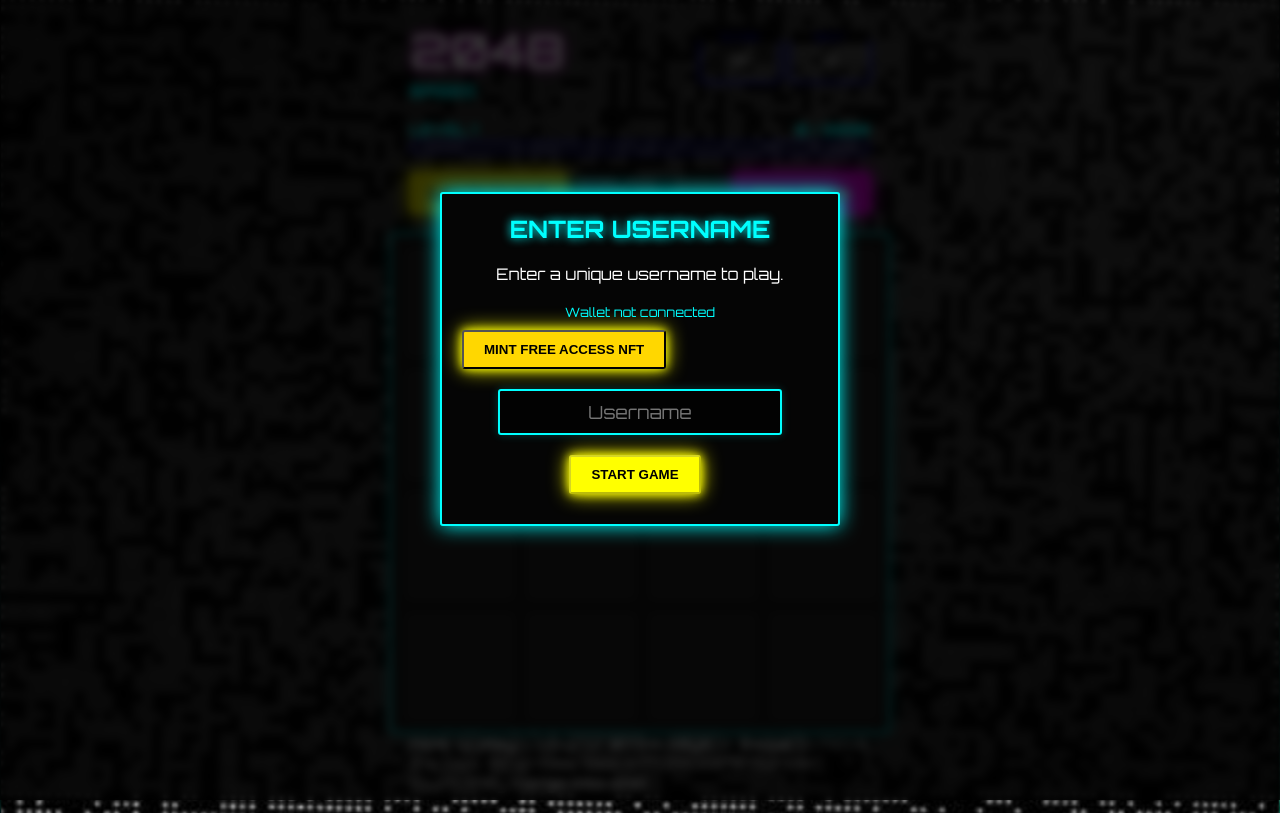
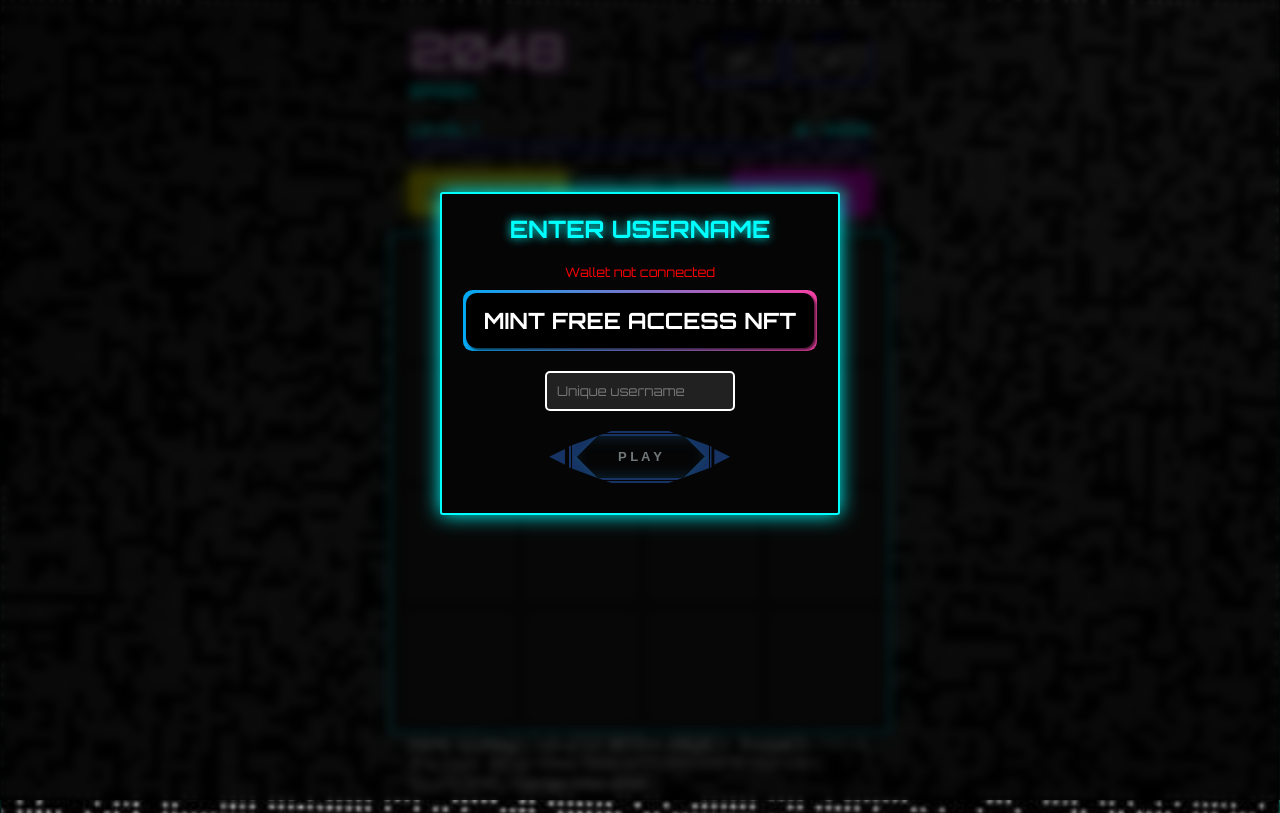
Before and after one commit to hotpunkx/based2048, a website built with Vite: page index.html in a window 1280 px wide. Built offline with nearby package versions, Linux system fonts and the light colour scheme; some packages are replaced by stand-ins of ours; no server answers; what thirdweb would draw is missing.

Commit message:
style: Update wallet status text color to red and fix inline styles

```diff
--- a/index.html
+++ b/index.html
@@ -68,20 +68,34 @@
     <div id="username-modal" class="modal" style="display: block;">
       <div class="modal-content">
         <h2>ENTER USERNAME</h2>
-        <p>Enter a unique username to play.</p>
         <div id="wallet-buttons" style="margin-bottom: 20px;">
           <button id="connect-coinbase" class="leaderboard-button" style="background: #0052ff; color: white;">Connect
-            Coinbase</button>
+            Base</button>
         </div>
-        <p id="wallet-status" style="margin-bottom:10px; font-size: 0.8em; color: var(--neon-cyan)">Wallet not connected
+        <p id="wallet-status" class="wallet-status-text">Wallet not
+          connected
         </p>
 
-        <button id="mint-button" class="leaderboard-button"
-          style="background: #ffd700; color: black; display: none; margin-bottom: 20px;">MINT FREE ACCESS NFT</button>
+        <div id="mint-container" style="display: none; margin-bottom: 20px;">
+          <div class="mint-container-bg">
+            <button id="mint-button" class="mint-button">MINT FREE ACCESS NFT</button>
+          </div>
+        </div>
 
-        <input type="text" id="username-input" placeholder="Username" maxlength="15">
+
+        <input id="username-input" placeholder="Unique username" class="input" name="text" type="text" maxlength="15">
         <!-- Hidden initially -->
-        <button id="start-game-button" class="leaderboard-button" style="margin-top: 20px;" disabled>START GAME</button>
+        <button id="start-game-button" style="margin-top: 20px;" disabled>
+          P L A Y
+          <div id="clip">
+            <div id="leftTop" class="corner"></div>
+            <div id="rightBottom" class="corner"></div>
+            <div id="rightTop" class="corner"></div>
+            <div id="leftBottom" class="corner"></div>
+          </div>
+          <span id="rightArrow" class="arrow"></span>
+          <span id="leftArrow" class="arrow"></span>
+        </button>
         <p id="login-error" style="color: var(--neon-pink); margin-top: 10px;"></p>
       </div>
     </div>
--- a/src/Leaderboard.js
+++ b/src/Leaderboard.js
@@ -18,6 +18,7 @@ export class Leaderboard {
         this.walletStatus = document.getElementById("wallet-status");
         this.walletButtons = document.getElementById("wallet-buttons");
         this.mintBtn = document.getElementById("mint-button");
+        this.mintContainer = document.getElementById("mint-container");
 
         this.currentUser = null;
 
@@ -60,7 +61,7 @@ export class Leaderboard {
             this.connectCoinbaseBtn.style.display = "none";
         }
         // Force Mint button to be visible initially if not connected
-        this.mintBtn.style.display = "block";
+        this.mintContainer.style.display = "block";
 
         this.mintBtn.onclick = () => this.handleMint();
     }
@@ -149,24 +150,24 @@ export class Leaderboard {
                     this.loginError.textContent = "READY TO PLAY";
                     this.loginError.style.color = "var(--neon-green)";
                     this.usernameInput.style.display = "none";
-                    this.mintBtn.style.display = "none";
+                    this.mintContainer.style.display = "none";
                     await this.loginWithWallet(account.address);
                     this.startGameBtn.disabled = false;
                 } else {
                     // No NFT, need to mint
                     this.loginError.textContent = "Wallet Connected! Enter username to Mint NFT.";
                     this.loginError.style.color = "var(--neon-yellow)";
-                    this.mintBtn.style.display = "block";
+                    this.mintContainer.style.display = "block";
                     this.usernameInput.style.display = "block";
                     this.startGameBtn.disabled = true;
                 }
 
             } else {
-                this.mintBtn.style.display = "block";
+                this.mintContainer.style.display = "block";
             }
         } catch (e) {
             console.log("Auto connect failed", e);
-            this.mintBtn.style.display = "block";
+            this.mintContainer.style.display = "block";
         }
     }
 
@@ -189,7 +190,7 @@ export class Leaderboard {
             this.walletStatus.style.color = "var(--neon-green)";
 
             if (hasNft) {
-                this.mintBtn.style.display = "none";
+                this.mintContainer.style.display = "none";
                 this.usernameInput.style.display = "none"; // Hide username input
 
                 // Login with wallet
@@ -205,7 +206,7 @@ export class Leaderboard {
             } else {
                 this.loginError.textContent = "Wallet Connected! Enter username to Mint NFT.";
                 this.loginError.style.color = "var(--neon-yellow)";
-                this.mintBtn.style.display = "block";
+                this.mintContainer.style.display = "block";
                 this.usernameInput.style.display = "block";
                 this.startGameBtn.disabled = true; // Wait for mint
                 return true; // Connected, needs mint
@@ -232,7 +233,7 @@ export class Leaderboard {
             const connected = await this.handleWalletConnect("com.coinbase.wallet");
             if (!connected) return; // Stop if connection failed
 
-            if (this.mintBtn.style.display === "none") return;
+            if (this.mintContainer.style.display === "none") return;
         }
 
         const username = this.usernameInput.value.trim();
@@ -281,7 +282,7 @@ export class Leaderboard {
             hasNft = await window.walletManager.checkOwnership();
 
             if (hasNft) {
-                this.mintBtn.style.display = "none";
+                this.mintContainer.style.display = "none";
                 this.usernameInput.style.display = "none";
                 this.loginError.textContent = "Mint Successful! Loading Profile...";
                 this.loginError.style.color = "var(--neon-cyan)";
--- a/src/style.css
+++ b/src/style.css
@@ -8,6 +8,7 @@
   --neon-yellow: #ffff00;
   --neon-green: #00ff00;
   --neon-orange: #ff8800;
+  --neon-red: #ff0000;
 
   --font-main: 'Orbitron', sans-serif;
 
@@ -652,6 +653,7 @@ body {
 }
 
 /* Username Input Styles */
+/* Old Username Input Styles - overridden by .input class
 #username-input {
   background: rgba(0, 0, 0, 0.5);
   border: 2px solid var(--neon-cyan);
@@ -665,6 +667,7 @@ body {
   outline: none;
   box-shadow: 0 0 10px rgba(0, 255, 255, 0.2);
 }
+*/
 
 #username-input:focus {
   box-shadow: 0 0 20px var(--neon-cyan);
@@ -741,6 +744,268 @@ body.is-embedded .title {
   font-size: 32px;
 }
 
-body.is-embedded .game-explanation {
+
+/* Start Game Button Styles */
+#start-game-button {
+  position: relative;
+  width: 11em;
+  height: 4em;
+  outline: none;
+  transition: 0.1s;
+  background-color: transparent;
+  border: none;
+  font-size: 13px;
+  font-weight: bold;
+  color: #ddebf0;
+  cursor: pointer;
+}
+
+#start-game-button[disabled] {
+  opacity: 0.5;
+  cursor: not-allowed;
+  pointer-events: none;
+}
+
+#start-game-button #clip {
+  --color: #2761c3;
+  position: absolute;
+  top: 0;
+  overflow: hidden;
+  width: 100%;
+  height: 100%;
+  border: 5px double var(--color);
+  box-shadow: inset 0px 0px 15px #195480;
+  -webkit-clip-path: polygon(30% 0%, 70% 0%, 100% 30%, 100% 70%, 70% 100%, 30% 100%, 0% 70%, 0% 30%);
+  clip-path: polygon(30% 0%, 70% 0%, 100% 30%, 100% 70%, 70% 100%, 30% 100%, 0% 70%, 0% 30%);
+}
+
+#start-game-button .arrow {
+  position: absolute;
+  transition: 0.2s;
+  background-color: #2761c3;
+  top: 35%;
+  width: 11%;
+  height: 30%;
+}
+
+#start-game-button #leftArrow {
+  left: -13.5%;
+  -webkit-clip-path: polygon(100% 0, 100% 100%, 0 50%);
+  clip-path: polygon(100% 0, 100% 100%, 0 50%);
+}
+
+#start-game-button #rightArrow {
+  -webkit-clip-path: polygon(100% 49%, 0 0, 0 100%);
+  clip-path: polygon(100% 49%, 0 0, 0 100%);
+  left: 102%;
+}
+
+#start-game-button:hover #rightArrow {
+  background-color: #27c39f;
+  left: -15%;
+  animation: 0.6s ease-in-out both infinite alternate rightArrow8;
+}
+
+#start-game-button:hover #leftArrow {
+  background-color: #27c39f;
+  left: 103%;
+  animation: 0.6s ease-in-out both infinite alternate leftArrow8;
+}
+
+#start-game-button .corner {
+  position: absolute;
+  width: 4em;
+  height: 4em;
+  background-color: #2761c3;
+  box-shadow: inset 1px 1px 8px #2781c3;
+  transform: scale(1) rotate(45deg);
+  transition: 0.2s;
+}
+
+#start-game-button #rightTop {
+  top: -1.98em;
+  left: 91%;
+}
+
+#start-game-button #leftTop {
+  top: -1.96em;
+  left: -3.0em;
+}
+
+#start-game-button #leftBottom {
+  top: 2.10em;
+  left: -2.15em;
+}
+
+#start-game-button #rightBottom {
+  top: 45%;
+  left: 88%;
+}
+
+#start-game-button:hover #leftTop {
+  animation: 0.1s ease-in-out 0.05s both changeColor8,
+    0.2s linear 0.4s both lightEffect8;
+}
+
+#start-game-button:hover #rightTop {
+  animation: 0.1s ease-in-out 0.15s both changeColor8,
+    0.2s linear 0.4s both lightEffect8;
+}
+
+#start-game-button:hover #rightBottom {
+  animation: 0.1s ease-in-out 0.25s both changeColor8,
+    0.2s linear 0.4s both lightEffect8;
+}
+
+#start-game-button:hover #leftBottom {
+  animation: 0.1s ease-in-out 0.35s both changeColor8,
+    0.2s linear 0.4s both lightEffect8;
+}
+
+#start-game-button:hover .corner {
+  transform: scale(1.25) rotate(45deg);
+}
+
+#start-game-button:hover #clip {
+  animation: 0.2s ease-in-out 0.55s both greenLight8;
+  --color: #27c39f;
+}
+
+@keyframes changeColor8 {
+  from {
+    background-color: #2781c3;
+  }
+
+  to {
+    background-color: #27c39f;
+  }
+}
+
+@keyframes lightEffect8 {
+  from {
+    box-shadow: 1px 1px 5px #27c39f;
+  }
+
+  to {
+    box-shadow: 0 0 2px #27c39f;
+  }
+}
+
+@keyframes greenLight8 {
+  from {}
+
+  to {
+    box-shadow: inset 0px 0px 32px #27c39f;
+  }
+}
+
+@keyframes leftArrow8 {
+  from {
+    transform: translate(0px);
+  }
+
+  to {
+    transform: translateX(10px);
+  }
+}
+
+@keyframes rightArrow8 {
+  from {
+    transform: translate(0px);
+  }
+
+  to {
+    transform: translateX(-10px);
+  }
+}
+
+
+/* Mint Button Styles (Refined from User Request) */
+.mint-button {
+  font-size: 1.4em;
+  padding: 0.6em 0.8em;
+  border-radius: 0.5em;
+  /* Slightly smaller to fit inside container radius */
+  border: none;
+  background-color: #000;
+  color: #fff;
+  cursor: pointer;
+  box-shadow: 2px 2px 3px #000000b4;
+  width: 100%;
+  /* Fill container */
+  height: 100%;
+  font-family: var(--font-main);
+  /* Ensure consistency */
+  font-weight: bold;
+}
+
+.mint-container-bg {
+  position: relative;
+  padding: 3px;
+  background: linear-gradient(90deg, #03a9f4, #f441a5);
+  border-radius: 0.6em;
+  /* Adjusted to look good with button radius */
+  transition: all 0.4s ease;
+  display: inline-block;
+  /* Or block, depending on layout needs */
+}
+
+.mint-container-bg::before {
+  content: "";
+  position: absolute;
+  inset: 0;
+  margin: auto;
+  border-radius: 0.6em;
+  z-index: -10;
+  filter: blur(0);
+  transition: filter 0.4s ease;
+}
+
+.mint-container-bg:hover::before {
+  background: linear-gradient(90deg, #03a9f4, #f441a5);
+  filter: blur(1.2em);
+}
+
+
+/* Username Input Styles (Refined) */
+.input {
+  background-color: #212121;
+  max-width: 190px;
+  height: 40px;
+  padding: 10px;
+  /* text-align: center; */
+  border: 2px solid white;
+  border-radius: 5px;
+  /* box-shadow: 3px 3px 2px rgb(249, 255, 85); */
+  color: white;
+  /* Ensure text is visible */
+  font-family: var(--font-main);
+  margin-bottom: 20px;
+  /* spacing */
   display: none;
+  /* Managed by JS logic */
+  margin: 0 auto;
+  /* Center it */
 }
+
+/* Force display block when active (will be overridden by JS inline styles, but good default) */
+.input:not([style*="display: none"]) {
+  display: block;
+}
+
+
+.input:focus {
+  color: rgb(0, 255, 255);
+  background-color: #212121;
+  outline-color: rgb(0, 255, 255);
+  box-shadow: -3px -3px 15px rgb(0, 255, 255);
+  transition: .1s;
+  transition-property: box-shadow;
+}
+
+/* Wallet Status Text */
+.wallet-status-text {
+  margin-bottom: 10px;
+  font-size: 0.8em;
+  color: var(--neon-red);
+}
```
